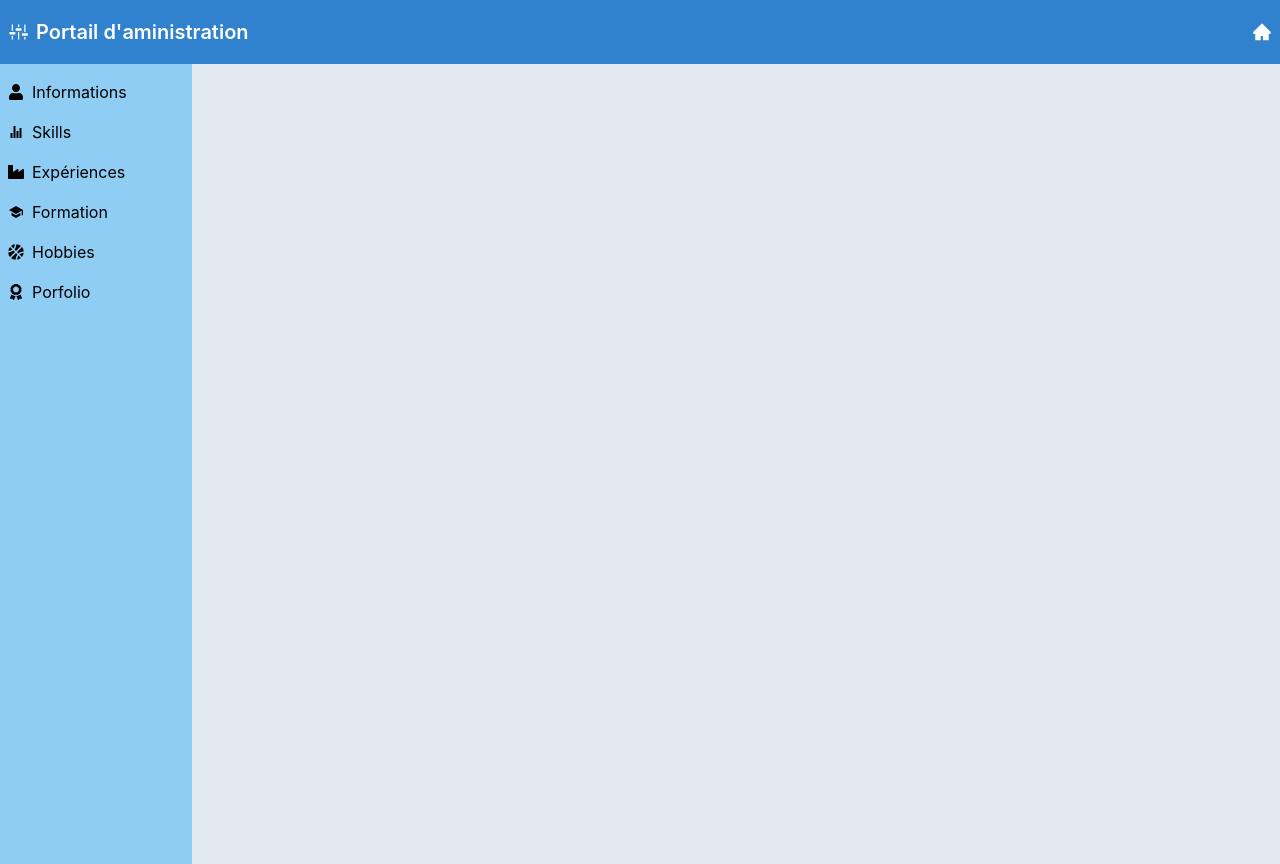
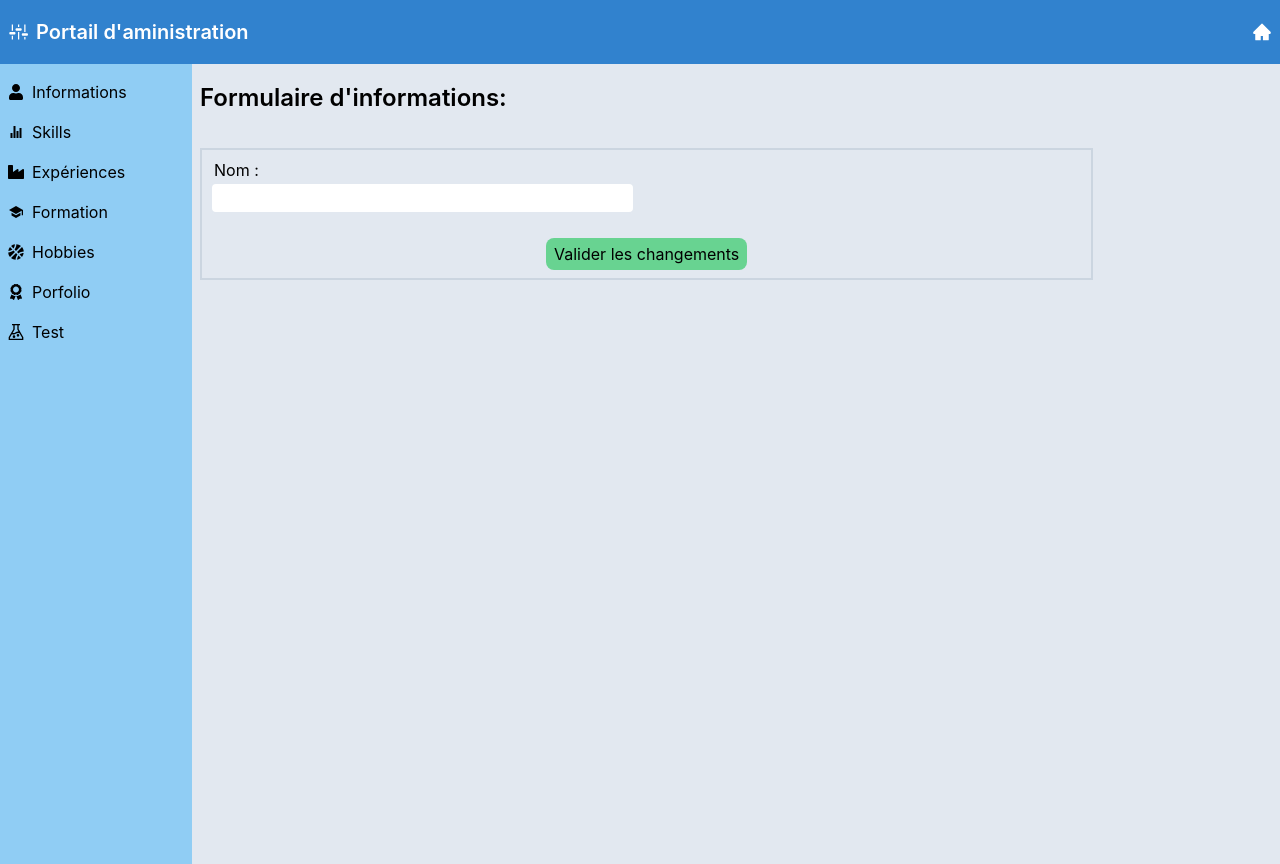
Before and after one commit to beenair/moncv, a React (Create React App) app: page /admin/test in a window 1280 px wide. Built offline with nearby package versions, Linux system fonts and the light colour scheme; the HTML template or start-up script is replaced by a standard one.

Commit message:
ajout de la page test dans le portail admin

```diff
--- a/src/Components/admin.js
+++ b/src/Components/admin.js
@@ -8,6 +8,7 @@ import AdminExperience from './adminExperience'
 import AdminFormation from './adminFormation'
 import AdminHobbies from './adminHobbies'
 import AdminPortfolio from './adminPortfolio'
+import AdminTest from './adminTest'
 
 import {GoSettings} from 'react-icons/go'
 import {AiFillHome} from 'react-icons/ai'
@@ -67,6 +68,10 @@ export default class Admin extends Component {
                     <AdminPortfolio/>
                   </Route>
 
+                  <Route path="/admin/test">
+                    <AdminTest/>
+                  </Route>
+
                 </Switch>
 
               </div>
--- a/src/Components/adminInfos.js
+++ b/src/Components/adminInfos.js
@@ -15,12 +15,15 @@ export default class AdminInfo extends Component {
 
     axios.get(`https://cv.beenair.fr/profil.php`)
     .then(res=>{
+      console.log(res.data);
       this.setState({Profil : res.data});
     })
   }
 
 
+
   render(){
+
 
     return(
 
@@ -44,7 +47,7 @@ export default class AdminInfo extends Component {
 
               <div className="flex flex-col">
                 <label className="px-1">Nom :</label>
-                <input type="text" value={this.state.Profil.nom} onChange={this.handleChange} className="px-1 h-8 text-gray-600 rounded-md border-2 focus:border-2 focus:border-blue-400 focus:outline-none"></input>
+                <input type="text" value={this.state.Profil.nom} className="px-1 h-8 text-gray-600 rounded-md border-2 focus:border-2 focus:border-blue-400 focus:outline-none"></input>
               </div>
 
               <div className="flex flex-col">
--- a/src/Components/adminMenu.js
+++ b/src/Components/adminMenu.js
@@ -2,6 +2,7 @@ import React, { Component } from 'react';
 import {Link} from 'react-router-dom'
 import {FaUser,FaIndustry,FaAward,FaBasketballBall} from 'react-icons/fa';
 import {IoIosStats,IoMdSchool} from 'react-icons/io';
+import {GrTest} from 'react-icons/gr'
 
 
 export default class AdminMenu extends Component{
@@ -35,6 +36,10 @@ export default class AdminMenu extends Component{
           <div><FaAward/></div>
           <div><Link to='/admin/portfolio'>Porfolio</Link></div>
         </div>
+        <div className="flex flex-row space-x-2 items-center">
+          <div><GrTest/></div>
+          <div><Link to='/admin/test'>Test</Link></div>
+        </div>
 
       </div>
 
--- /dev/null
+++ b/src/Components/adminTest.js
@@ -0,0 +1,52 @@
+import React,{Component} from 'react';
+
+
+export default class AdminTest extends Component {
+
+  state = {
+    nom : ''
+  }
+
+
+
+  render(){
+
+
+    return(
+
+
+      <div className="px-2 py-4">
+
+        {/* Titre */}
+        <div className="text-2xl font-semibold">
+          Formulaire d'informations:
+        </div>
+
+        {/* Formulaire */}
+
+        <div className="w-5/6">
+
+          <form className="mt-8 p-2 border-2 border-gray-400 grid grid-cols-2 gap-6">
+
+            {/* nfos générales */}
+            <section className="flex flex-col gap-2">
+
+              <div className="flex flex-col">
+                <label className="px-1">Nom :</label>
+                <input type="text" value={this.state.nom} onChange={(e)=>this.setState({nom : e.target.value})} className="px-1 h-8 text-gray-600 rounded-md border-2 focus:border-2 focus:border-blue-400 focus:outline-none"></input>
+              </div>
+
+            </section>
+
+
+            <input type="submit" value="Valider les changements" className="m-auto col-span-2 cursor-pointer py-1 px-2 rounded-lg bg-green-400"></input>
+
+          </form>
+
+        </div>
+
+      </div>
+
+    );
+  }
+}
```
